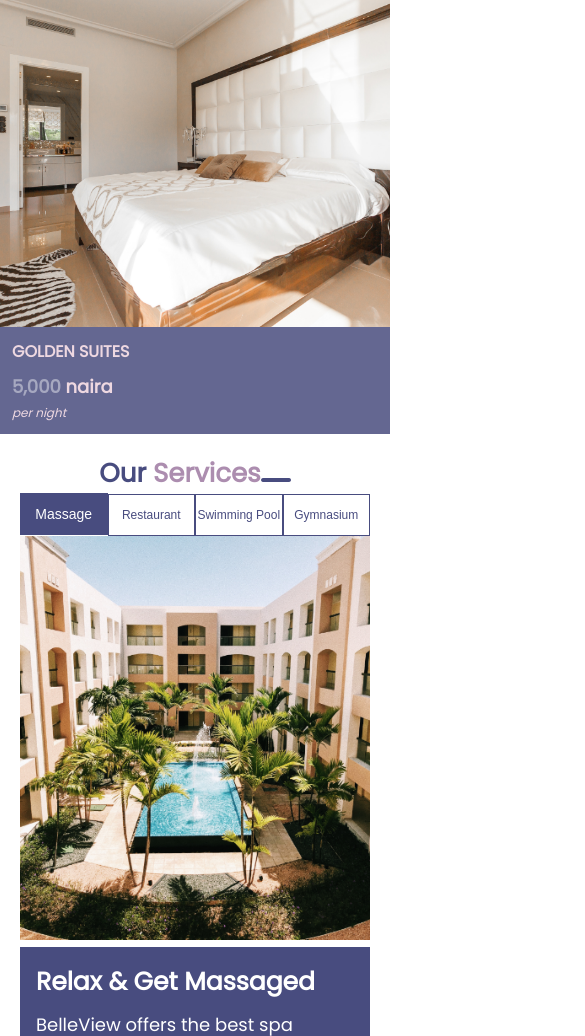
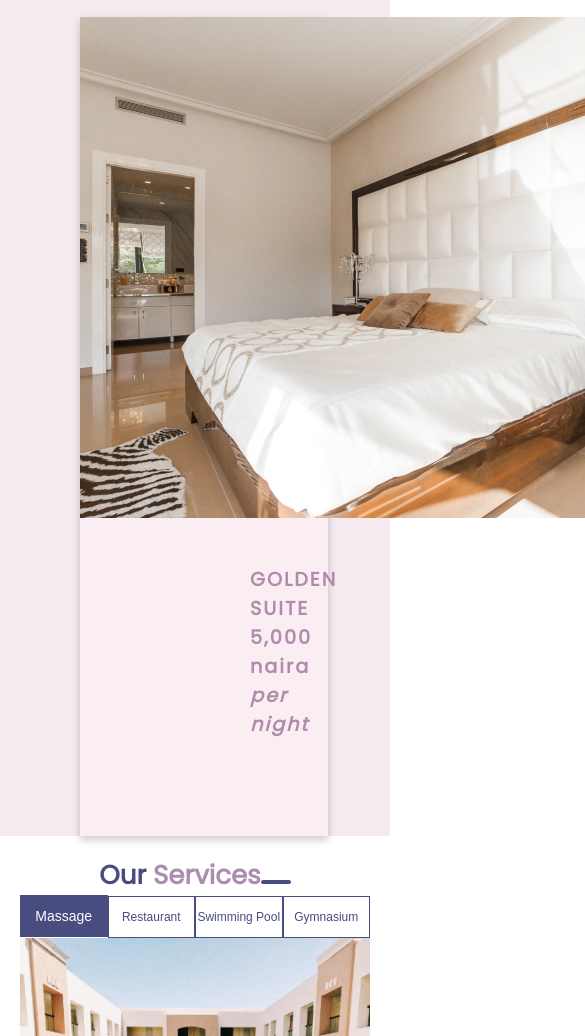
Before and after one commit to hngi/Team-Incredible-FE-Hotel-Bami, a plain HTML site: page index.html in a window 390 px wide. Shown: the part 2374-3410 px from the top of the page, 585 px wide, since content can reach past the window. Drawn offline with Linux system fonts and the light colour scheme.

Commit message:
fixed-responsiveness issues

```diff
--- a/assets/css/index.css
+++ b/assets/css/index.css
@@ -585,9 +585,29 @@ html {
     width: 100%;
 }
 
-.special-img img {
-    width: 100%;
+  .card-body {
+    background-color: #FAEEF2;
+    box-shadow: 0 4px 8px 0 rgba(0,0,0,0.2);
+    transition: 0.3s;
+    width: 80%;
+    height: 97vh;
 }
+
+.card-title {
+    color: #B08CAC;
+    font-size: 1.2em;
+    font-weight: 700;
+    padding: 40px 60px;
+    margin-left: 110px;
+    letter-spacing: 2px;
+}
+
+
+.card2 {
+    margin-top: 70px;
+    margin-left: 80px;
+}
+
 
 .bar-two {
     position: absolute;
--- a/index.html
+++ b/index.html
@@ -13,7 +13,7 @@
     <link rel="stylesheet" href="./assets/css/index.css" />
     <link rel="stylesheet" href="./assets/css/footer.css" />
     <link rel="stylesheet" href="./assets/css/header.css" />
-    <title>Belle View Hotel</title>
+    <title>Belle View Hotel | Homepage</title>
   </head>
 
   <body onresize="reduceOurServices()">
@@ -136,6 +136,7 @@
       </div>
 
       <!-- Special deals section -->
+
       <div class="special-sec">
         <div class="flexy-special">
           <div class="special-title">
@@ -159,13 +160,17 @@
         </div>
         <div class="special-img">
           <aside>
-            <img src="./assets/images/special_deals.png" alt="Special Deals" />
-            <div class="aside-des">
-              <h4>GOLDEN SUITES</h4>
-              <br />
-              <h5>5,000 <span class="naira">naira</span></h5>
-              <br />
-              <p><i>per night</i></p>
+
+            <div class="container card2">
+              <div class="card-body">
+                <img src="./assets/images/golden_suite.png" class="suite-images" alt="Golden Suite">
+                <div class="title">
+                  <h5 class="card-title">GOLDEN SUITE <br>
+                    <p class="card-text">5,000 <span class="text3">naira</span> <br>
+                    <i class="text4">per night</i></p>
+                  </h5>
+                </div>
+              </div>
             </div>
           </aside>
         </div>
```
Also changed, not shown: assets/css/suites-and-rooms.css (+9 -19 lines), screens/suites-and-rooms.html (+8 -2 lines).
